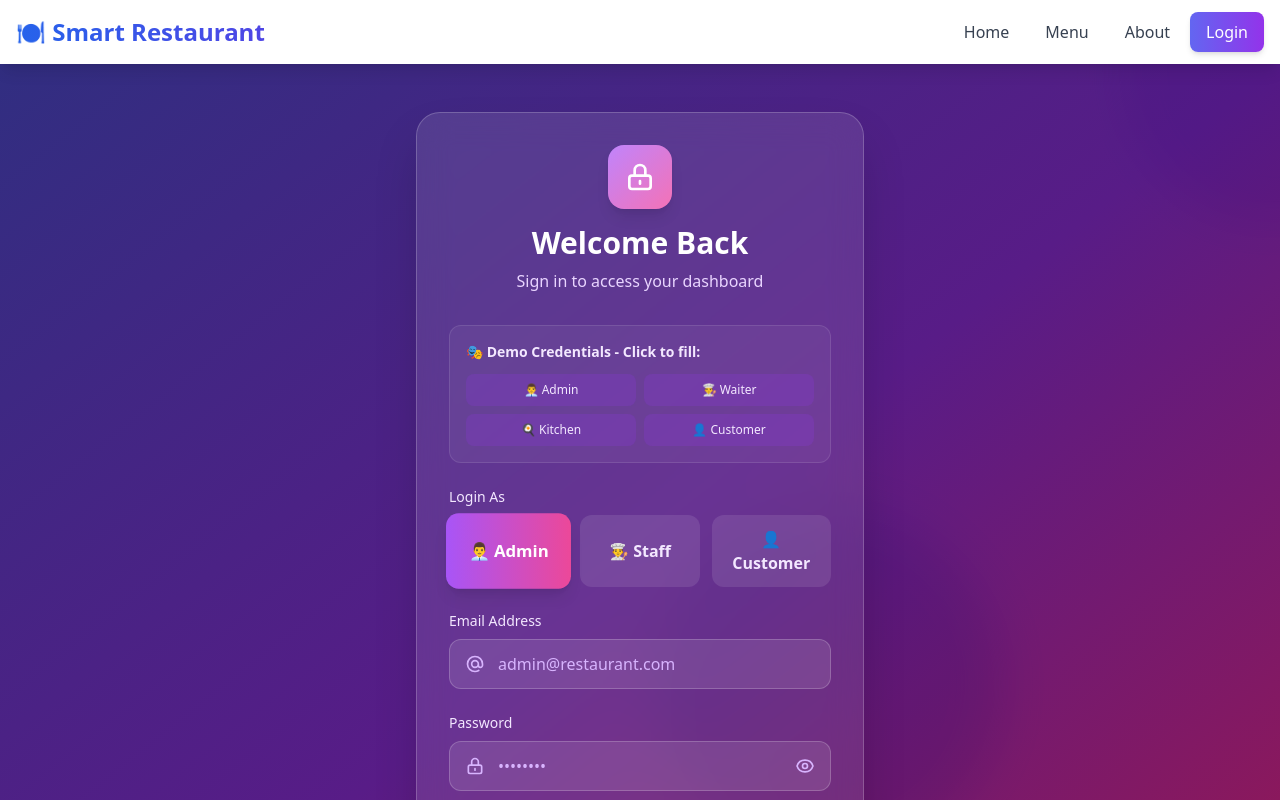
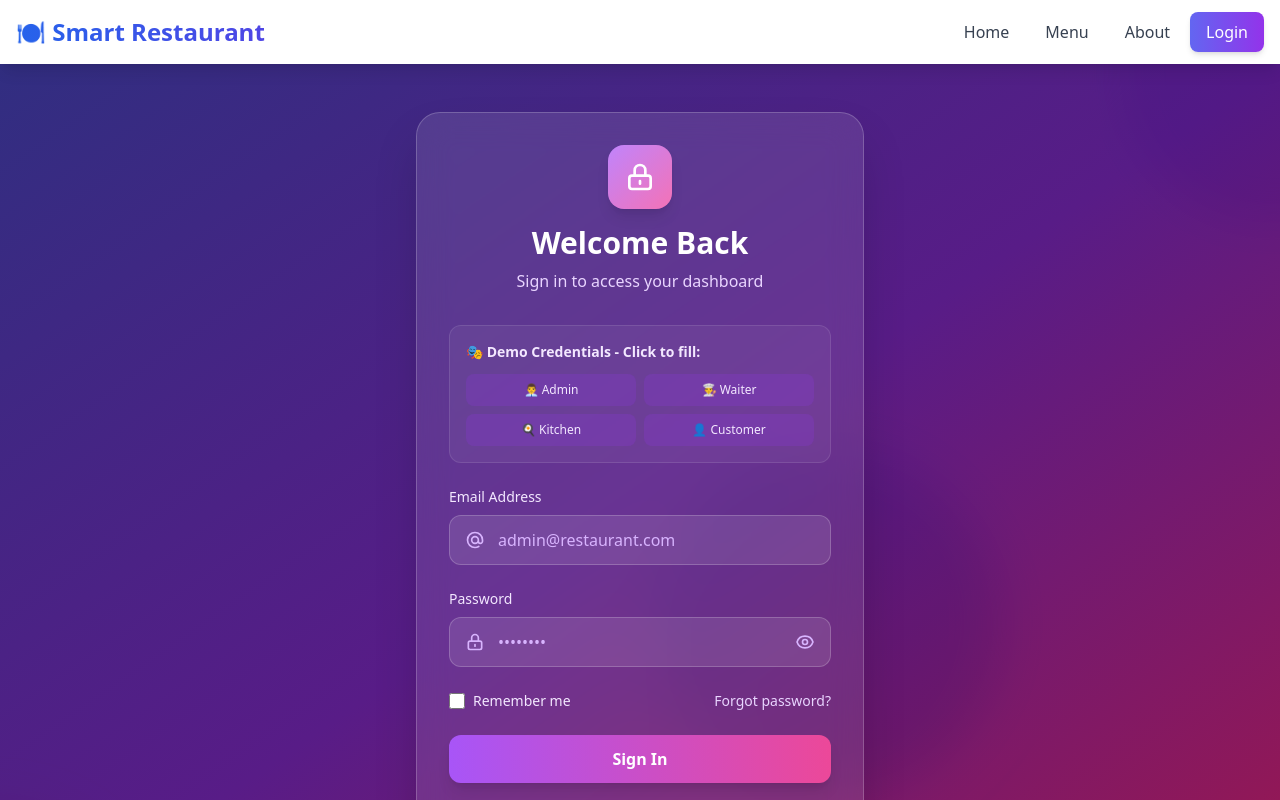
Before and after one commit to eNKay2408/Smart-Restaurant, a React (Vite) app in the folder client/: page /login in a window 1280 px wide. Shown: the top 800 px of the page. Built offline with nearby package versions, Linux system fonts and the light colour scheme; no server answers.

Commit message:
Delete Login As in the Login Page

```diff
--- a/client/src/pages/Login.tsx
+++ b/client/src/pages/Login.tsx
@@ -148,45 +148,6 @@ function Login() {
 
                     {/* Login Form */}
                     <form onSubmit={handleSubmit} className="space-y-6">
-                        {/* Role Selection */}
-                        <div>
-                            <label className="block text-sm font-medium text-purple-100 mb-2">
-                                Login As
-                            </label>
-                            <div className="grid grid-cols-3 gap-3">
-                                <button
-                                    type="button"
-                                    onClick={() => setFormData({ ...formData, role: 'admin' })}
-                                    className={`py-3 px-4 rounded-xl font-semibold transition-all duration-200 ${formData.role === 'admin'
-                                        ? 'bg-gradient-to-r from-purple-500 to-pink-500 text-white shadow-lg scale-105'
-                                        : 'bg-white/10 text-purple-100 hover:bg-white/20'
-                                        }`}
-                                >
-                                    👨‍💼 Admin
-                                </button>
-                                <button
-                                    type="button"
-                                    onClick={() => setFormData({ ...formData, role: 'staff' })}
-                                    className={`py-3 px-4 rounded-xl font-semibold transition-all duration-200 ${formData.role === 'staff'
-                                        ? 'bg-gradient-to-r from-purple-500 to-pink-500 text-white shadow-lg scale-105'
-                                        : 'bg-white/10 text-purple-100 hover:bg-white/20'
-                                        }`}
-                                >
-                                    👨‍🍳 Staff
-                                </button>
-                                <button
-                                    type="button"
-                                    onClick={() => setFormData({ ...formData, role: 'customer' })}
-                                    className={`py-3 px-4 rounded-xl font-semibold transition-all duration-200 ${formData.role === 'customer'
-                                        ? 'bg-gradient-to-r from-purple-500 to-pink-500 text-white shadow-lg scale-105'
-                                        : 'bg-white/10 text-purple-100 hover:bg-white/20'
-                                        }`}
-                                >
-                                    👤 Customer
-                                </button>
-                            </div>
-                        </div>
-
                         {/* Email Input */}
                         <div>
                             <label htmlFor="email" className="block text-sm font-medium text-purple-100 mb-2">
```
